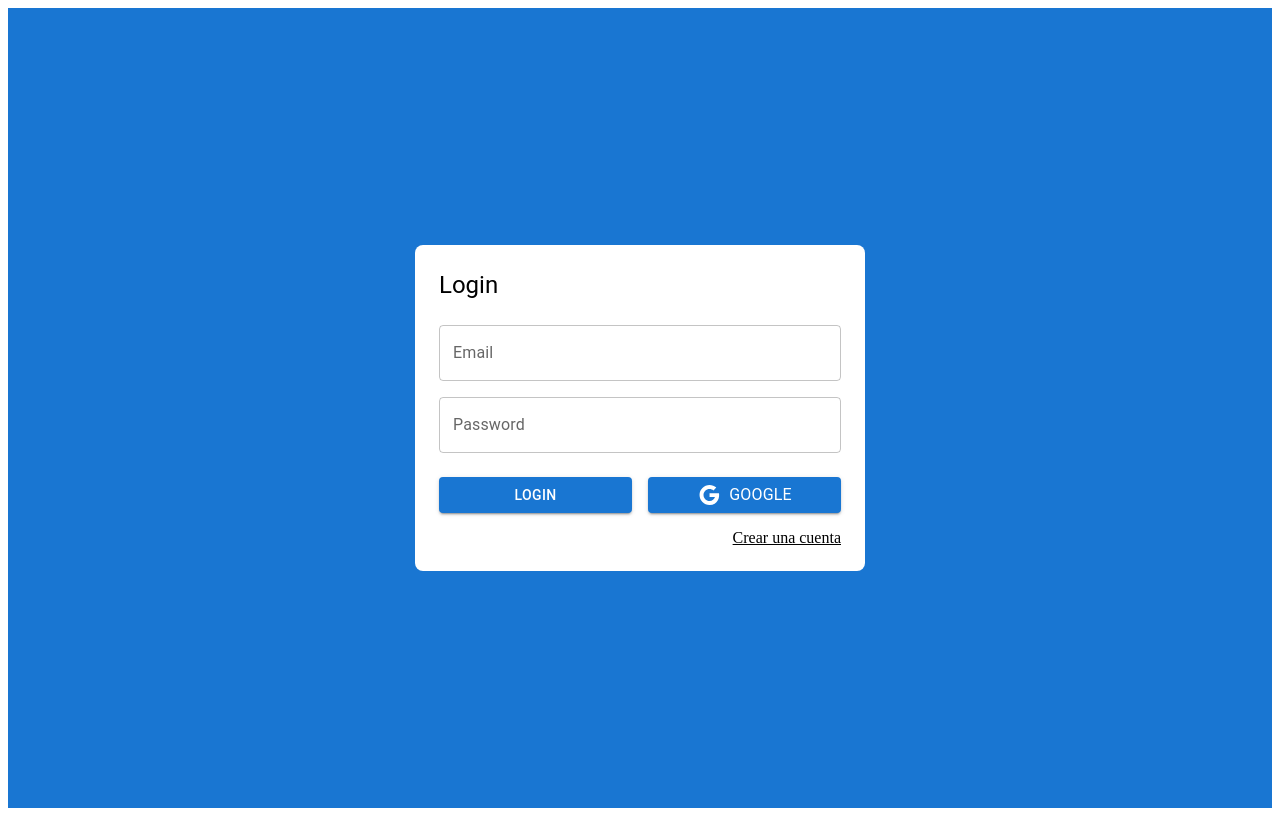
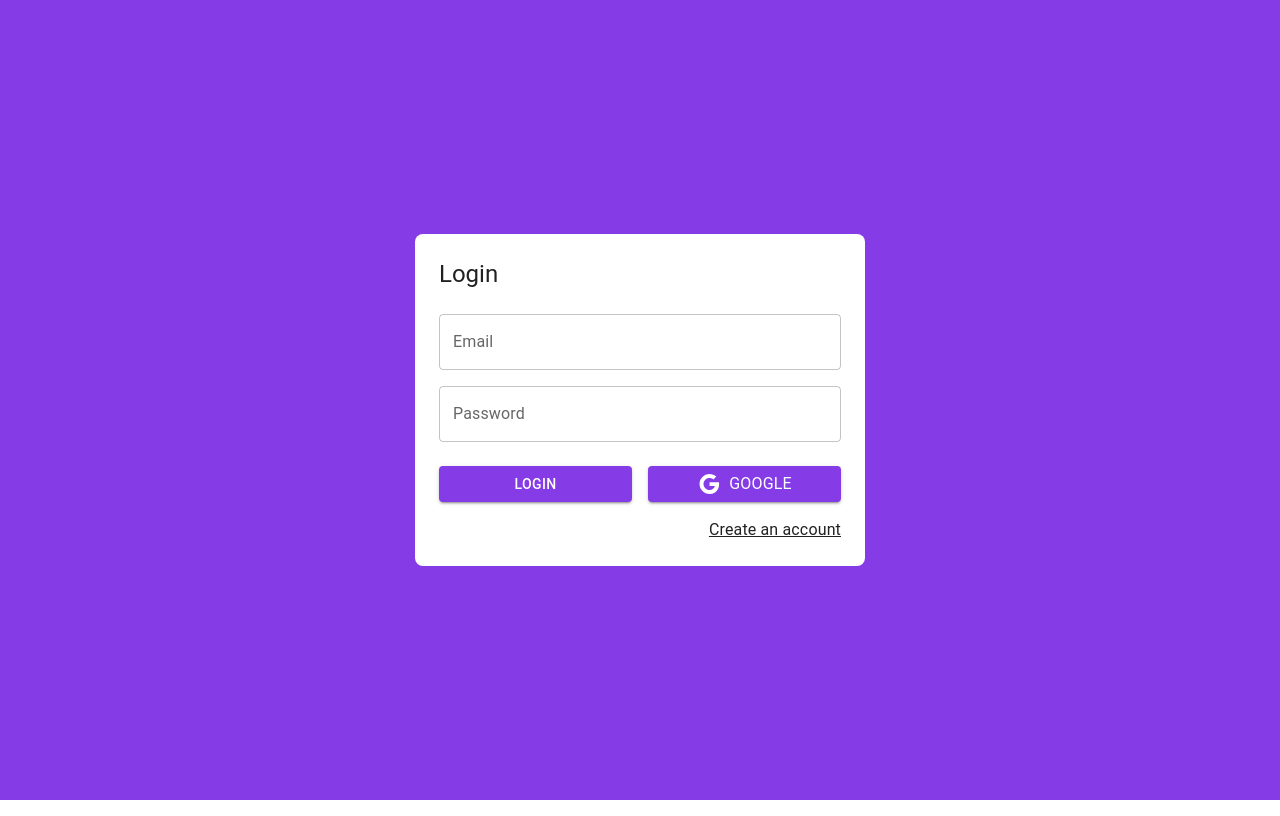
Before and after one commit to luislealdev/thisflow, a React (Vite) app: page /auth/login in a window 1280 px wide. Built offline with nearby package versions, Linux system fonts and the light colour scheme; no server answers.

Commit message:
Auth working correctly

```diff
--- a/src/ThisFlowApp.jsx
+++ b/src/ThisFlowApp.jsx
@@ -1,7 +1,10 @@
-import { AppRoutes } from "./routes/AppRoutes"
+import { AppRoutes } from "./routes/AppRoutes";
+import { AppTheme } from "./theme/AppTheme";
 
 export const ThisFlowApp = () => {
   return (
-    <AppRoutes/>
-  )
-}
+    <AppTheme>
+      <AppRoutes />
+    </AppTheme>
+  );
+};
--- a/src/auth/pages/LoginPage.jsx
+++ b/src/auth/pages/LoginPage.jsx
@@ -65,7 +65,7 @@
               name="password"
               value={password}
               onChange={onInputChange}
-              placeholder="Password"
+              placeholder="****"
               fullWidth
             />
           </Grid>
@@ -103,7 +103,7 @@
 
           <Grid container direction="row" justifyContent="end">
             <Link component={RouterLink} color="inherit" to="/auth/register">
-              Crear una cuenta
+               Create an account
             </Link>
           </Grid>
         </Grid>
--- a/src/auth/pages/RegisterPage.jsx
+++ b/src/auth/pages/RegisterPage.jsx
@@ -62,9 +62,9 @@
         <Grid container>
           <Grid item xs={12} sx={{ mt: 2 }}>
             <TextField
-              label="Nombre"
+              label="Name"
               type="text"
-              placeholder="Nombre"
+              placeholder="My name is.."
               fullWidth
               name="displayName"
               value={displayName}
--- /dev/null
+++ b/src/theme/AppTheme.jsx
@@ -0,0 +1,12 @@
+import { ThemeProvider } from "@emotion/react";
+import { CssBaseline } from "@mui/material";
+import { blueTheme } from "./blueTheme";
+
+export const AppTheme = ({children}) => {
+  return (
+    <ThemeProvider theme={blueTheme}>
+        <CssBaseline/>
+        {children}
+    </ThemeProvider>
+  )
+}
--- /dev/null
+++ b/src/theme/blueTheme.js
@@ -0,0 +1,16 @@
+import { createTheme } from '@mui/material/styles';
+import { blue, red } from '@mui/material/colors';
+
+export const blueTheme = createTheme({
+  palette: {
+    primary: {
+      main: '#853BE6',
+    },
+    secondary: {
+      main: '#24103D',
+    },
+    error:{
+      main: red[200],
+    }
+  },
+});
```
